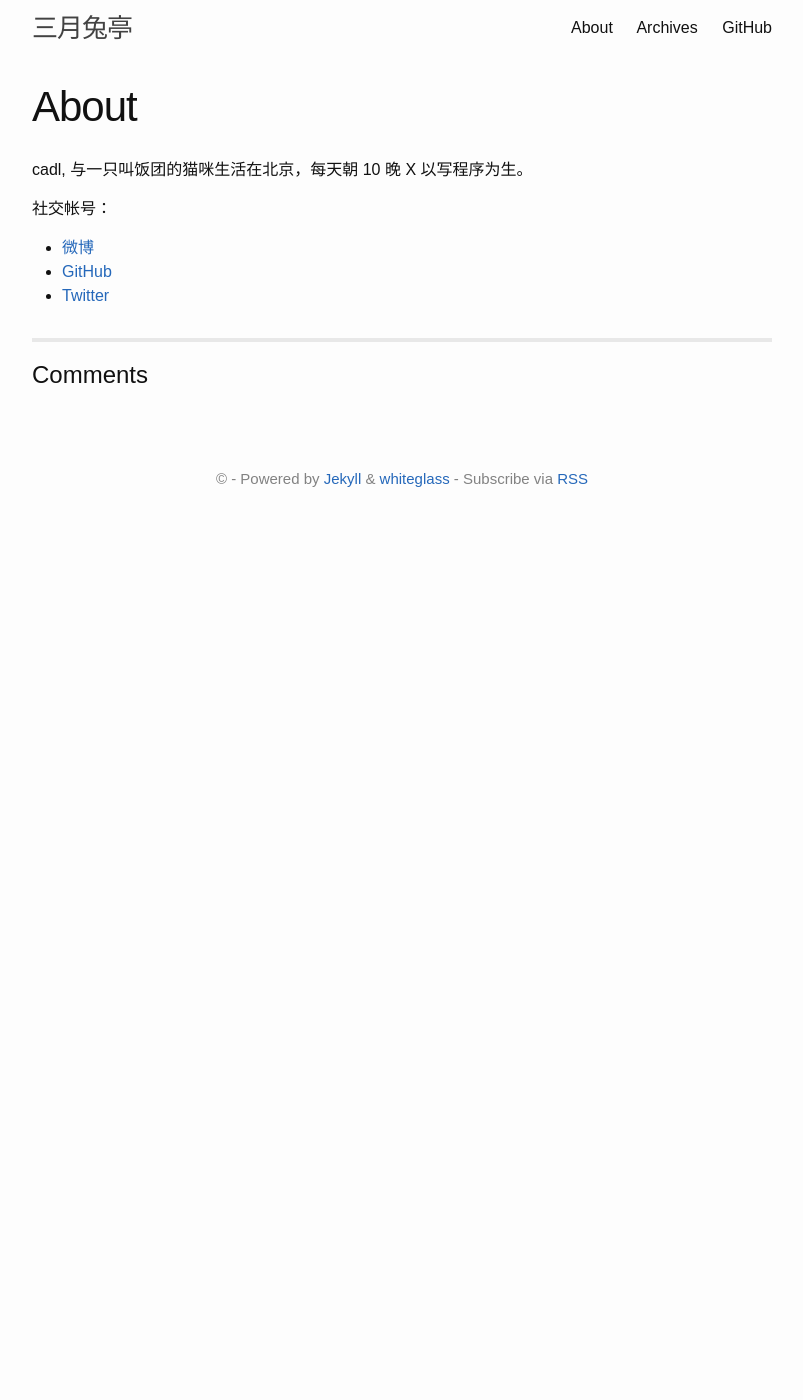
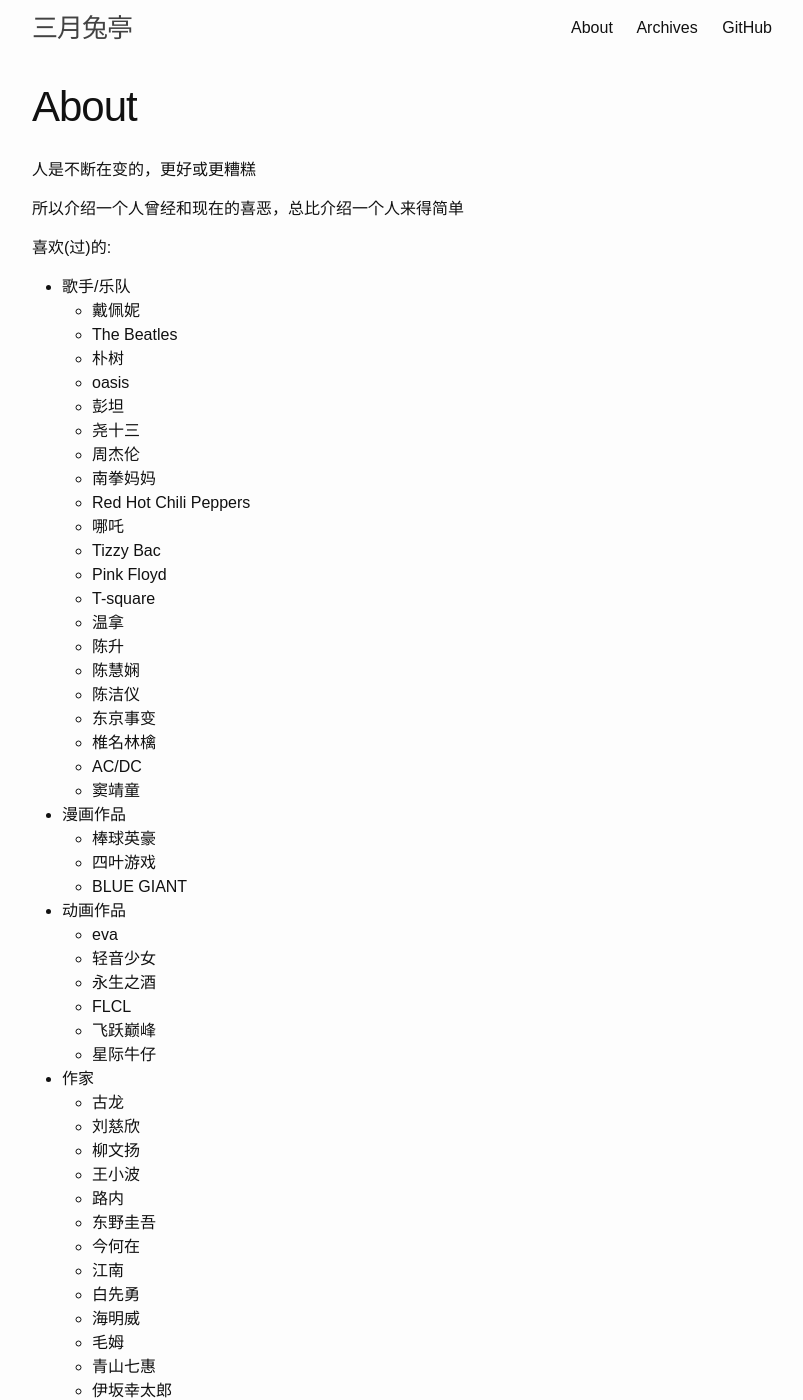
Before and after one commit to cadl/cadl.github.io, a Jekyll site: the page built from about.md, in a window 1280 px wide and 1400 px high. Shown: the whole window, without its empty margins (238-1041 px from the left). Built offline with Jekyll 4.4.1, drawn with Linux system fonts in a browser that asks for light colours; comment, search, counter and statistics services are not loaded; some of the changed text lies outside the part shown.

Commit message:
update about

```diff
--- a/about.md
+++ b/about.md
@@ -4,10 +4,89 @@
 permalink: /about/
 ---
 
-cadl, 与一只叫饭团的猫咪生活在北京，每天朝 10 晚 X 以写程序为生。
+人是不断在变的，更好或更糟糕
+
+所以介绍一个人曾经和现在的喜恶，总比介绍一个人来得简单
+
+
+喜欢(过)的:
+- 歌手/乐队
+    - 戴佩妮
+    - The Beatles
+    - 朴树
+    - oasis
+    - 彭坦
+    - 尧十三
+    - 周杰伦
+    - 南拳妈妈
+    - Red Hot Chili Peppers
+    - 哪吒
+    - Tizzy Bac
+    - Pink Floyd
+    - T-square
+    - 温拿
+    - 陈升
+    - 陈慧娴
+    - 陈洁仪
+    - 东京事变
+    - 椎名林檎
+    - AC/DC
+    - 窦靖童
+- 漫画作品
+    - 棒球英豪
+    - 四叶游戏
+    - BLUE GIANT
+- 动画作品
+    - eva
+    - 轻音少女
+    - 永生之酒
+    - FLCL
+    - 飞跃巅峰
+    - 星际牛仔
+- 作家
+    - 古龙
+    - 刘慈欣
+    - 柳文扬
+    - 王小波
+    - 路内
+    - 东野圭吾
+    - 今何在
+    - 江南
+    - 白先勇
+    - 海明威
+    - 毛姆
+    - 青山七惠
+    - 伊坂幸太郎
+    - 李娟
+    - 阿加莎·克里斯蒂
+    - 萧红
+    - 严歌苓
+    - 北岛
+- 话
+    - _当我跨过沉沦的一切,向着永恒开战的时候,你是我的军旗_ -《爱你就像爱生命》
+    - _刀剑的时代已经过去，接下来的战斗要拿起枪_ - [fleure](https://www.douban.com/people/fleure/)
+    - _重逢总比告别少，只少一次_ -《黑色地图》
+    - _即便没有积极支持他，袖手旁观也是同罪_  -《银河英雄传说》
+- 足球俱乐部
+    - 曼城
+- 足球运动员
+    - 大卫席尔瓦
+    - 阿圭罗
+    - 亚当约翰逊
+    - 孔帕尼
+    - 汪嵩
+- NBA队伍
+    - 火箭
+- 篮球运动员
+    - 麦迪
+    - 库里
+    - 哈登
 
 
 社交帐号：
 - [微博](https://weibo.com/cadl)
+- [豆瓣](https://www.douban.com/people/ctrlaltdeletel/)
+- [知乎](https://www.zhihu.com/people/cadl)
 - [GitHub](https://github.com/cadl)
 - [Twitter](https://twitter.com/ctrlaltdeletel)
+- [stackoverflow](https://stackoverflow.com/users/1600743/cadl)
```
